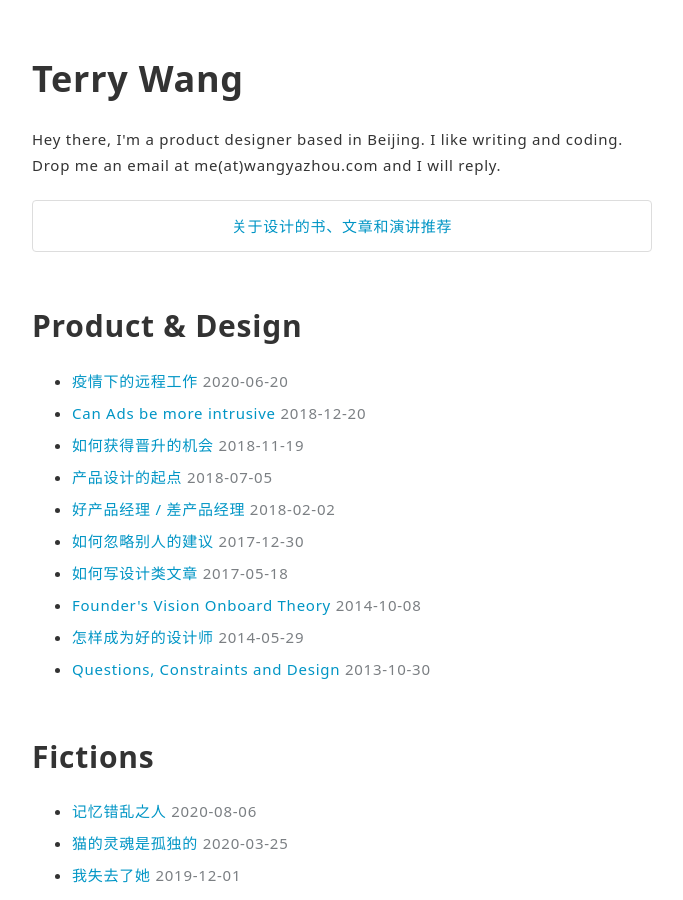
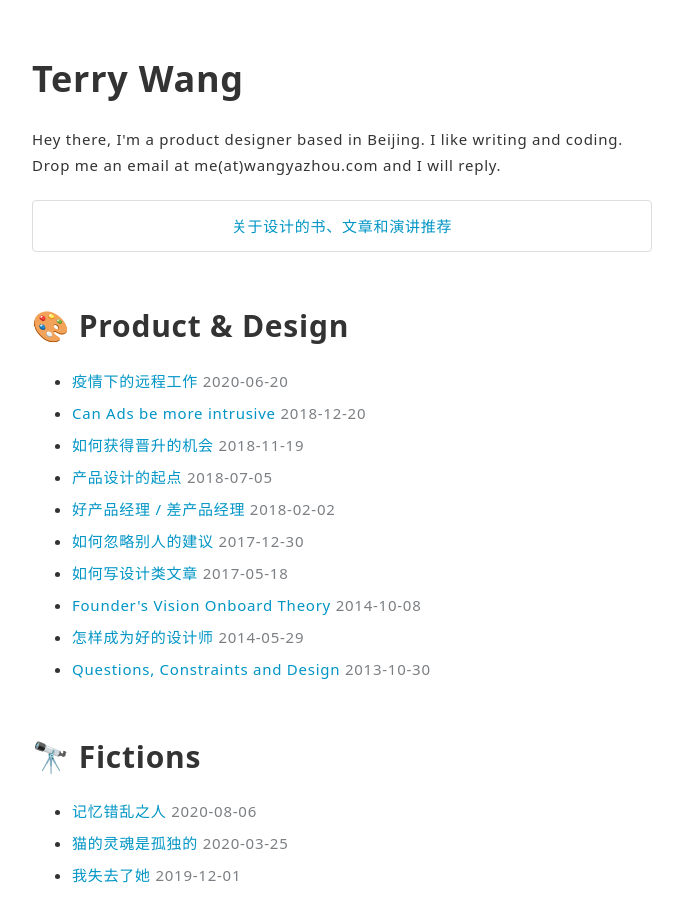
Before and after one commit to lvterry/lvterry.github.io, a Jekyll site: the page built from index.html, in a window 1280 px wide and 900 px high. Shown: the whole window, without its empty margins (298-981 px from the left). Built offline with Jekyll 4.4.1, drawn with Linux system fonts in a browser that asks for light colours; some of the changed text lies outside the part shown.

Commit message:
added emojis

```diff
--- a/_layouts/post.html
+++ b/_layouts/post.html
@@ -4,7 +4,7 @@ layout: default
 
 <article class="container">
 
-<p><a href="/">&lt;&nbsp;Home</a></p>
+<p><a href="/">🏠 Home</a></p>
 
 <h1>{{ page.title }}</h1>
 
--- a/index.html
+++ b/index.html
@@ -14,7 +14,7 @@ title: Terry Wang
           </a>
         </p>
 
-      <h2>Product &amp; Design</h2>
+      <h2>🎨 Product &amp; Design</h2>
 
       <ul>
         {% assign filtered_posts = site.posts | where: 'categories', 'work' %}
@@ -26,7 +26,7 @@ title: Terry Wang
         {% endfor %}
       </ul>
 
-      <h2>Fictions</h2>
+      <h2>🔭 Fictions</h2>
 
       <ul>
         {% assign filtered_posts = site.posts | where: 'categories', 'story' %}
@@ -38,7 +38,7 @@ title: Terry Wang
         {% endfor %}
       </ul>
 
-      <h2>Inspirations</h2>
+      <h2>💡 Inspirations</h2>
       <ul>
         <li><a href="https://basecamp.com/"><b>Basecamp</b></a>. <span class="weak">The company. The product. The books. The people. The culture. The philosophy.</span></li>
         <li><a href="https://rubyonrails.org/"><b>Ruby on Rails</b></a>. <span class="weak">Software should be opinionated. We should not fear progress. Good code is about clarity.</span></li>
--- a/recommendations.html
+++ b/recommendations.html
@@ -5,7 +5,7 @@ title: Terry Wang
 
 <main>
     <div class="container">
-        <p><a href="/">&lt;&nbsp;Home</a></p>
+        <p><a href="/">🏠 Home</a></p>
         <h1>关于设计的书、文章和演讲推荐</h1>
         <h2>书</h2>
         <ul>
```
